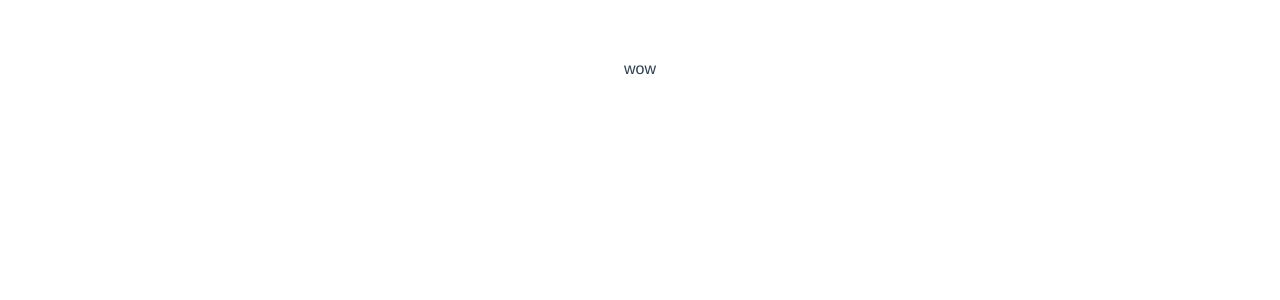
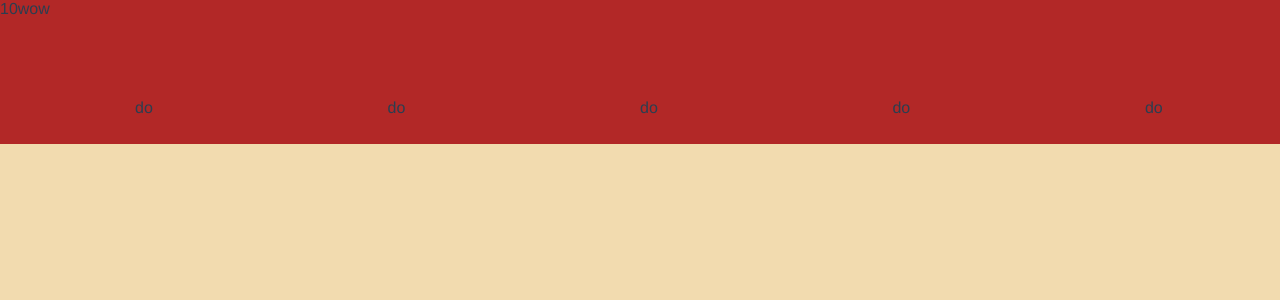
Before and after one commit to GeleArthur/xangomusic, a Vue app: page / in a window 1280 px wide. Shown: the top 300 px of the page. Built offline with nearby package versions, Linux system fonts and the light colour scheme.

Commit message:
Redo everything

```diff
--- a/babel.config.js
+++ /dev/null
@@ -1,5 +0,0 @@
-module.exports = {
-  presets: [
-    '@vue/cli-plugin-babel/preset'
-  ]
-}
--- a/src/App.vue
+++ b/src/App.vue
@@ -1,30 +1,29 @@
 <template>
-  <div id="app">
-    <TopNavBar/>
-    <HelloWorld/>
-  </div>
+  <topBar />
 </template>
 
-<script>
-import HelloWorld from './components/HelloWorld.vue'
-import TopNavBar from './components/TopNavBar.vue'
+<script lang="ts">
+import { defineComponent } from 'vue';
+import topBar from "./components/TopBar.vue"
 
-export default {
+export default defineComponent({
   name: 'App',
   components: {
-    HelloWorld,
-    TopNavBar
+    topBar
   }
-}
+});
 </script>
 
 <style>
+body{
+  margin: 0px;
+  padding: 0px;
+  background-color: #F2DBAF;
+}
 #app {
   font-family: Avenir, Helvetica, Arial, sans-serif;
   -webkit-font-smoothing: antialiased;
   -moz-osx-font-smoothing: grayscale;
-  text-align: center;
   color: #2c3e50;
-  margin-top: 60px;
 }
 </style>
--- a/src/components/HelloWorld.vue
+++ /dev/null
@@ -1,32 +0,0 @@
-<template>
-  <div class="hello">
-
-  </div>
-</template>
-
-<script>
-export default {
-  name: 'HelloWorld',
-  props: {
-    msg: String
-  }
-}
-</script>
-
-<!-- Add "scoped" attribute to limit CSS to this component only -->
-<style scoped>
-h3 {
-  margin: 40px 0 0;
-}
-ul {
-  list-style-type: none;
-  padding: 0;
-}
-li {
-  display: inline-block;
-  margin: 0 10px;
-}
-a {
-  color: #42b983;
-}
-</style>
--- /dev/null
+++ b/src/components/TopBar.vue
@@ -0,0 +1,52 @@
+<template>
+  <div class="container">
+    <div class="contents">
+      <div class="search">wow</div>
+      <div class="topBar">
+          <div>do</div>
+          <div>do</div>
+          <div>do</div>
+          <div>do</div>
+          <div>do</div>
+          </div>
+    </div>
+    <div class="icon">10</div>
+  </div>
+</template>
+
+<script>
+export default {};
+</script>
+
+<style scoped>
+.container {
+  width: 100%;
+  height: 9rem;
+  background-color: #b22827;
+
+  display: grid;
+  grid-template-columns: min-content 1fr;
+  grid-template-areas: "icon contents";
+}
+
+.contents {
+  display: grid;
+  grid-template-rows: auto auto;
+  grid-template-areas: "search" "topBar";
+  grid-area: contents;
+}
+.search {
+  grid-area: search;
+}
+
+.topBar {
+  display: grid;
+  grid-template-columns: auto auto auto auto auto;
+  align-items: center;
+  text-align: center;
+  grid-area: topBar;
+}
+.icon {
+  grid-area: icon;
+}
+</style>
--- a/src/components/TopNavBar.vue
+++ /dev/null
@@ -1,15 +0,0 @@
-<template>
-
-<div>
-    <p>wow</p>
-</div>
-
-</template>
-
-<script>
-export default {
-  name: 'TopNavBar',
-  components: {
-  }
-}
-</script>
--- a/src/main.js
+++ /dev/null
@@ -1,8 +0,0 @@
-import Vue from 'vue'
-import App from './App.vue'
-
-Vue.config.productionTip = false
-
-new Vue({
-  render: h => h(App),
-}).$mount('#app')
--- /dev/null
+++ b/src/main.ts
@@ -0,0 +1,4 @@
+import { createApp } from 'vue'
+import App from './App.vue'
+
+createApp(App).mount('#app')
--- /dev/null
+++ b/src/shims-vue.d.ts
@@ -0,0 +1,6 @@
+/* eslint-disable */
+declare module '*.vue' {
+  import type { DefineComponent } from 'vue'
+  const component: DefineComponent<{}, {}, any>
+  export default component
+}
```
Also changed, not shown: package.json (+7 -31 lines), tsconfig.json (added, +39 -0 lines), .browserslistrc (added), 2 other files (tests, documents, lock files or other folders).
